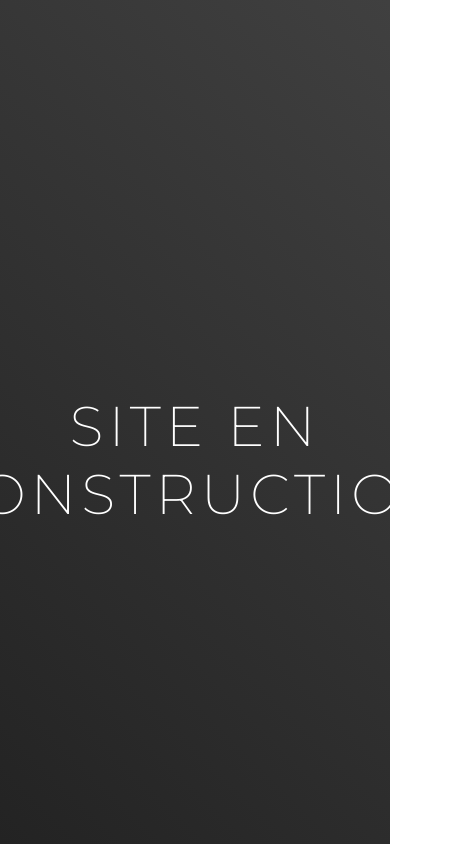
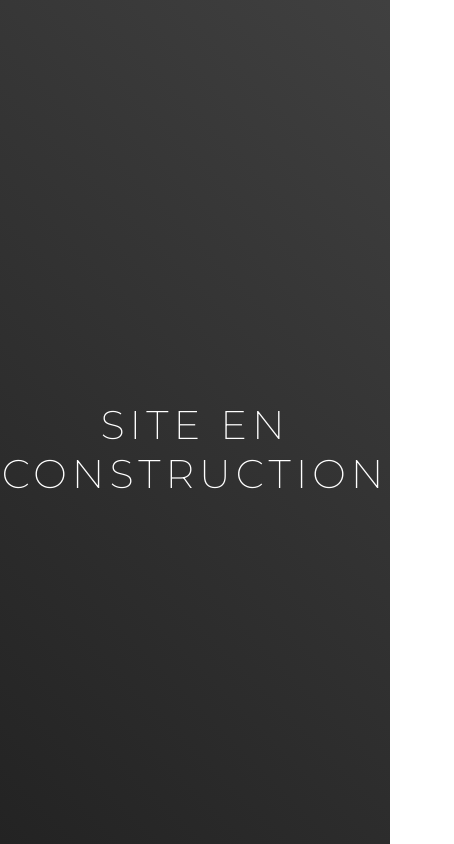
Before and after one commit to thomasvrgn/NessMC.github.io, a plain HTML site: page index.html in a window 390 px wide. Shown: the whole page, 454 px wide, since content can reach past the window. Drawn offline with Linux system fonts and the light colour scheme.

Commit message:
🐛 Responsive text overflow fixed.

```diff
--- a/src/css/ness.css
+++ b/src/css/ness.css
@@ -26,6 +26,6 @@
 
 @media (max-width: 768px) {
   .ness-header .ness-title {
-    font-size: 3.5rem;
+    font-size: 2.5rem;
   }
 }
```
